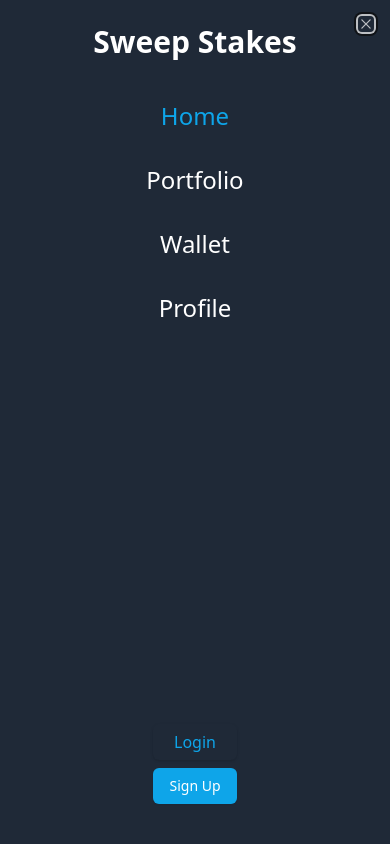
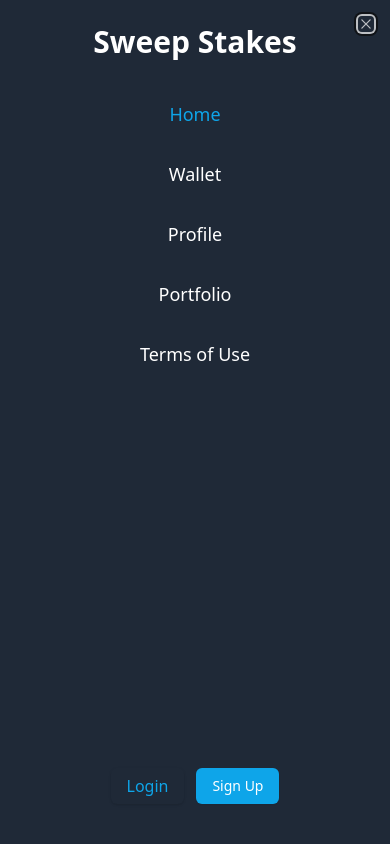
Before and after one commit to romanfarooq/sweepstakes-betting-website, a React (Vite) app: page /home in a window 390 px wide. Both pictures are taken after a click on the icon 28 px from the left and 32 px from the top of the page. Shown: the top 844 px of the page. Built offline with nearby package versions, Linux system fonts and the light colour scheme; no server answers.

Commit message:
make changes in mobile navigation bar and add netlify.toml to handle break urls on netlify

```diff
--- a/src/components/MobileHeader.jsx
+++ b/src/components/MobileHeader.jsx
@@ -1,19 +1,35 @@
-import { Button } from "@/components/ui/button";
+
 import {
   Sheet,
   SheetContent,
   SheetTitle,
   SheetTrigger,
 } from "@/components/ui/sheet";
-import { AlignJustify, LogOut } from "lucide-react";
+import { AlignJustify } from "lucide-react";
 import { useState } from "react";
-import { NavLink } from "react-router-dom";
+import { NavLink, useNavigate } from "react-router-dom";
+import NavLinkList from "./NavLinkList";
+import { useAuth } from "@/contexts/authContext";
+import LoggedOutButtons from "./LoggedOutButtons";
+import LoggedInButtons from "./LoggedInButtons";
+import { doSignOut } from "@/firebase/auth";
+import { doSignInWithGoogle } from "@/firebase/auth";
+import { Button } from "./ui/button";
+
 
 export default function MobileHeader() {
+  const { userLoggedIn } = useAuth();
   const [isOpen, setIsOpen] = useState(false);
+  const navigate = useNavigate();
+
+   function onSignOut() {
+    doSignOut();
+    navigate(0);
+  }
 
   function handleOpen() {
     setIsOpen(true);
+
   }
 
   function handleClose() {
@@ -41,49 +57,55 @@ export default function MobileHeader() {
               </SheetTitle>
             </div>
 
-            <nav className="mt-6 flex flex-col gap-y-8 text-center">
+            <nav className="mt-6 flex flex-col gap-y-8 text-center text-sm">
               <NavLink
                 to="/home"
-                className="text-2xl transition duration-300 hover:text-gray-300"
+                className="text-lg transition duration-300 hover:text-gray-300"
                 onClick={handleClose}
               >
                 Home
               </NavLink>
-              <NavLink
-                to="/portfolio"
-                className="text-2xl transition duration-300 hover:text-gray-300"
-                onClick={handleClose}
-              >
-                Portfolio
-              </NavLink>
+
               <NavLink
                 to="/wallet"
-                className="text-2xl transition duration-300 hover:text-gray-300"
+                className="text-lg transition duration-300 hover:text-gray-300"
                 onClick={handleClose}
               >
                 Wallet
               </NavLink>
               <NavLink
                 to="/profile"
-                className="text-2xl transition duration-300 hover:text-gray-300"
+                className="text-lg transition duration-300 hover:text-gray-300"
                 onClick={handleClose}
               >
                 Profile
               </NavLink>
+              <NavLink
+                to="/portfolio"
+                className="text-lg transition duration-300 hover:text-gray-300"
+                onClick={handleClose}
+              >
+                Portfolio
+              </NavLink>
+              <NavLink
+                to="/terms"
+                className="text-lg transition duration-300 hover:text-gray-300"
+                onClick={handleClose}
+              >
+                Terms of Use
+              </NavLink>
+             {userLoggedIn &&  <Button
+                className="text-lg transition duration-300 hover:text-gray-300"
+                onClick={() => { handleClose(); onSignOut()}}
+              >
+                Log Out
+              </Button>}
             </nav>
 
             <div className="mx-auto mt-auto flex flex-col gap-2 p-4">
-              <Button className="text-[1rem] text-sky-500 hover:scale-105 hover:text-sky-600 hover:transition-all">
-                Login
-              </Button>
-              <NavLink to="/signup">
-                <Button
-                  className="bg-sky-500 text-white hover:scale-105 hover:bg-sky-600 hover:transition-all"
-                  variant="secondary"
-                >
-                  Sign Up
-                </Button>
-              </NavLink>
+               <div className="flex  items-center justify-center gap-10">
+        {userLoggedIn ? <LoggedOutButtons onSignOut={onSignOut} /> : <LoggedInButtons doSignInWithGoogle={doSignInWithGoogle} />}
+      </div>
             </div>
           </SheetContent>
         </Sheet>
```
Also changed, not shown: 2 other files (tests, documents, lock files or other folders).
